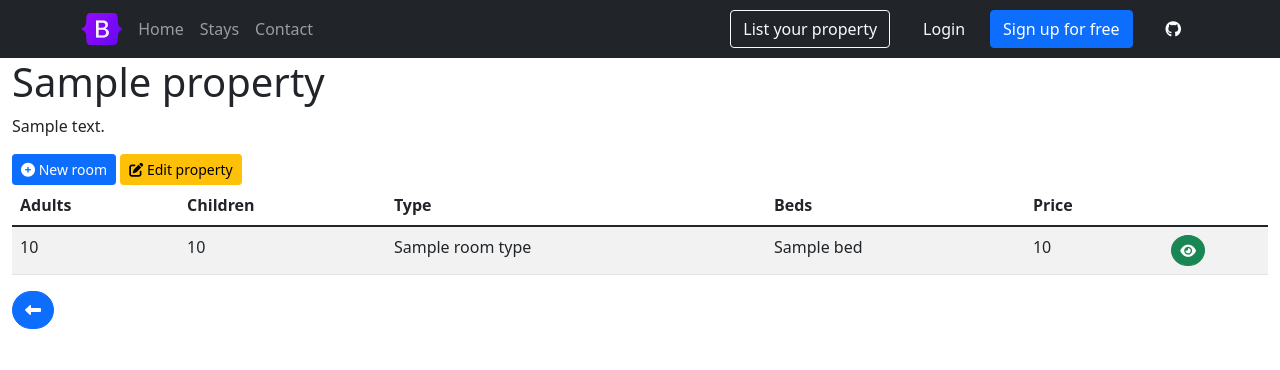
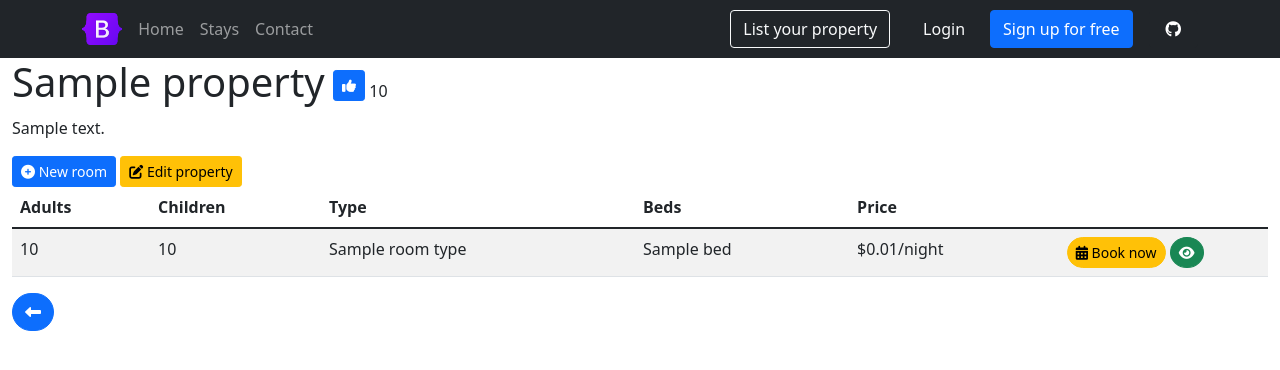
Before and after one commit to AlexBirchi/Basic-Booking-System, a Symfony app: template templates/property/show.html.twig in a window 1280 px wide. Shown: the top 370 px of the page. Run offline with Twig, Linux system fonts and the light colour scheme; the template is opened without the code that fills it: most values are stand-ins (such as "Sample title", 1, 10 or a date in 2020); some libraries are stand-ins or nearby versions.

Commit message:
Like button ajax

```diff
--- a/src/Entity/Property.php
+++ b/src/Entity/Property.php
@@ -135,6 +135,11 @@ class Property
         $this->likes = 0;
     }
 
+    public function incrementLikes()
+    {
+        $this->likes += 1;
+    }
+
     /**
      * @return Collection|Facility[]
      */
--- a/templates/base.html.twig
+++ b/templates/base.html.twig
@@ -11,6 +11,8 @@
         <link href="https://cdn.jsdelivr.net/npm/bootstrap@5.1.3/dist/css/bootstrap.min.css" rel="stylesheet" integrity="sha384-1BmE4kWBq78iYhFldvKuhfTAU6auU8tT94WrHftjDbrCEXSU1oBoqyl2QvZ6jIW3" crossorigin="anonymous">
         <script src="https://cdn.jsdelivr.net/npm/bootstrap@5.1.3/dist/js/bootstrap.bundle.min.js" integrity="sha384-ka7Sk0Gln4gmtz2MlQnikT1wXgYsOg+OMhuP+IlRH9sENBO0LRn5q+8nbTov4+1p" crossorigin="anonymous"></script>
         <script src="https://kit.fontawesome.com/db1598f589.js" crossorigin="anonymous"></script>
+        <script src="https://cdnjs.cloudflare.com/ajax/libs/jquery/3.6.0/jquery.min.js" integrity="sha512-894YE6QWD5I59HgZOGReFYm4dnWc1Qt5NtvYSaNcOP+u1T9qYdvdihz0PPSiiqn/+/3e7Jo4EaG7TubfWGUrMQ==" crossorigin="anonymous" referrerpolicy="no-referrer"></script>
+        <script src="{{ asset('js/app.js') }}"></script>
         {# Run `composer require symfony/webpack-encore-bundle` to start using Symfony UX #}
         {% block stylesheets %}
             {{ encore_entry_link_tags('app') }}
--- a/templates/property/show.html.twig
+++ b/templates/property/show.html.twig
@@ -4,7 +4,13 @@
 
 {% block body %}
     <div class="container-fluid">
-        <h1>{{ property.name }}</h1>
+        <h1 class="d-inline">{{ property.name }}</h1>&nbsp
+        <div id="property-id" hidden>{{ property.id }}</div>
+
+        <button id="property-like-button" class="d-inline btn btn-sm btn-block btn-primary" style="margin-bottom: 15px;">
+            <i class="fa fa-thumbs-up"></i>
+        </button>
+        <p id="property-likes" class="d-inline">{{ property.likes }}</p>
 
         <p>{{ property.description }}</p>
 
@@ -20,7 +26,7 @@
                     <th>Type</th>
                     <th>Beds</th>
                     <th>Price</th>
-                    <th class="col-1"></th>
+                    <th class="col-2"></th>
                 </tr>
             </thead>
             <tbody>
@@ -37,8 +43,11 @@
                             {% endif %}
                         {% endfor %}
                     </td>
-                    <td>{{ room.basePrice }}</td>
-                    <td><a href="{{ path('room_show', {'id': room.id}) }}" class="rounded-circle btn btn-success btn-sm"><i class="fas fa-eye"></i></a></td>
+                    <td>${{ room.basePrice / 1000}}/night</td>
+                    <td>
+                        <a href="#" class="rounded-pill btn btn-warning btn-sm"><i class="fa fa-calendar" aria-hidden="true"></i> Book now</a>
+                        <a href="{{ path('room_show', {'id': room.id}) }}" class="rounded-circle btn btn-success btn-sm"><i class="fas fa-eye"></i></a>
+                    </td>
                 </tr>
             {% endfor %}
             </tbody>
```
Also changed, not shown: src/Controller/PropertyController.php (+20 -0 lines), public/js/app.js (added).
